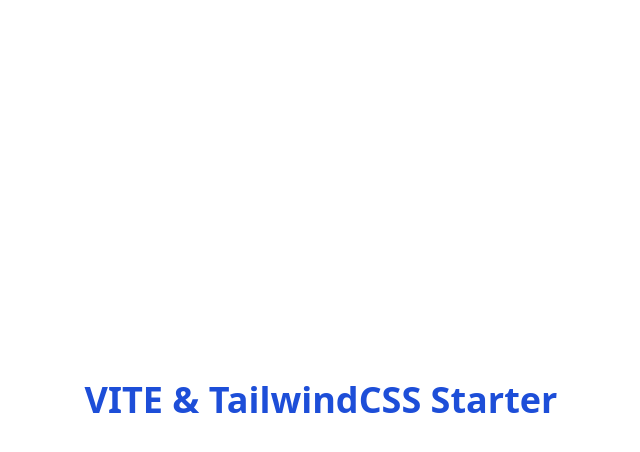
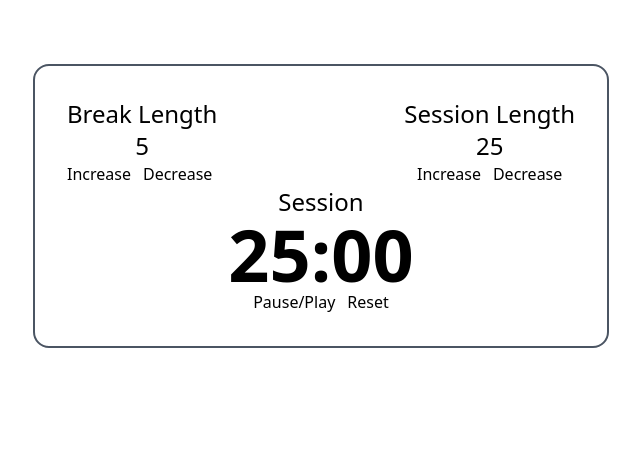
Before and after one commit to ikembakwem/twenty-five--five, a React (Vite) app: page / in a window 1280 px wide. Shown: the top 452 px of the page, without its empty margins (319-959 px from the left). Built offline with nearby package versions, Linux system fonts and the light colour scheme.

Commit message:
UI up and running

```diff
--- a/package.json
+++ b/package.json
@@ -1,5 +1,5 @@
 {
-  "name": "vrtt-starter",
+  "name": "twenty-five--five-clock",
   "private": true,
   "version": "0.0.1",
   "type": "module",
--- a/src/App.tsx
+++ b/src/App.tsx
@@ -1,12 +1,18 @@
+import { Break } from "./components/Break";
+import { Session } from "./components/Session";
+import { Timer } from "./components/Timer";
+
 function App() {
   return (
-    <>
-      <div className="flex items-center justify-center h-screen">
-        <h1 className="text-4xl font-bold text-blue-700 text-center">
-          VITE & TailwindCSS Starter
-        </h1>
+    <div>
+      <div className="flex flex-col items-center max-w-xl mx-auto mt-16 p-8 border-2 border-gray-600 rounded-2xl">
+        <div className="flex justify-between self-stretch">
+          <Break />
+          <Session />
+        </div>
+        <Timer />
       </div>
-    </>
+    </div>
   );
 }
 
--- /dev/null
+++ b/src/components/Break.tsx
@@ -0,0 +1,15 @@
+export const Break = () => {
+  const typeStyle = "text-2xl font-medium text-center";
+  return (
+    <div id="break-label">
+      <h3 className={typeStyle}>Break Length</h3>
+      <p id="break-length" className={typeStyle}>
+        5
+      </p>
+      <div className="inline-flex gap-3 items-center justify-center">
+        <button id="break-increment">Increase</button>
+        <button id="break-decrement">Decrease</button>
+      </div>
+    </div>
+  );
+};
--- /dev/null
+++ b/src/components/Session.tsx
@@ -0,0 +1,16 @@
+export const Session = () => {
+  const typeStyle = "text-2xl font-medium text-center";
+
+  return (
+    <div id="session-label">
+      <h3 className={typeStyle}>Session Length</h3>
+      <p id="session-length" className={typeStyle}>
+        25
+      </p>
+      <div className="flex gap-3 items-center justify-center">
+        <button id="session-increment">Increase</button>
+        <button id="session-decrement">Decrease</button>
+      </div>
+    </div>
+  );
+};
--- /dev/null
+++ b/src/components/Timer.tsx
@@ -0,0 +1,18 @@
+export const Timer = () => {
+  return (
+    <div className="flex flex-col items-center">
+      <div id="timer-label" className="text-2xl font-medium text-center">
+        Session
+      </div>
+
+      <div id="time-left" className="text-7xl font-bold text-center">
+        25:00
+      </div>
+
+      <div className="flex items-center justify-center gap-3">
+        <button id="start_stop">Pause/Play</button>
+        <button id="reset">Reset</button>
+      </div>
+    </div>
+  );
+};
```
